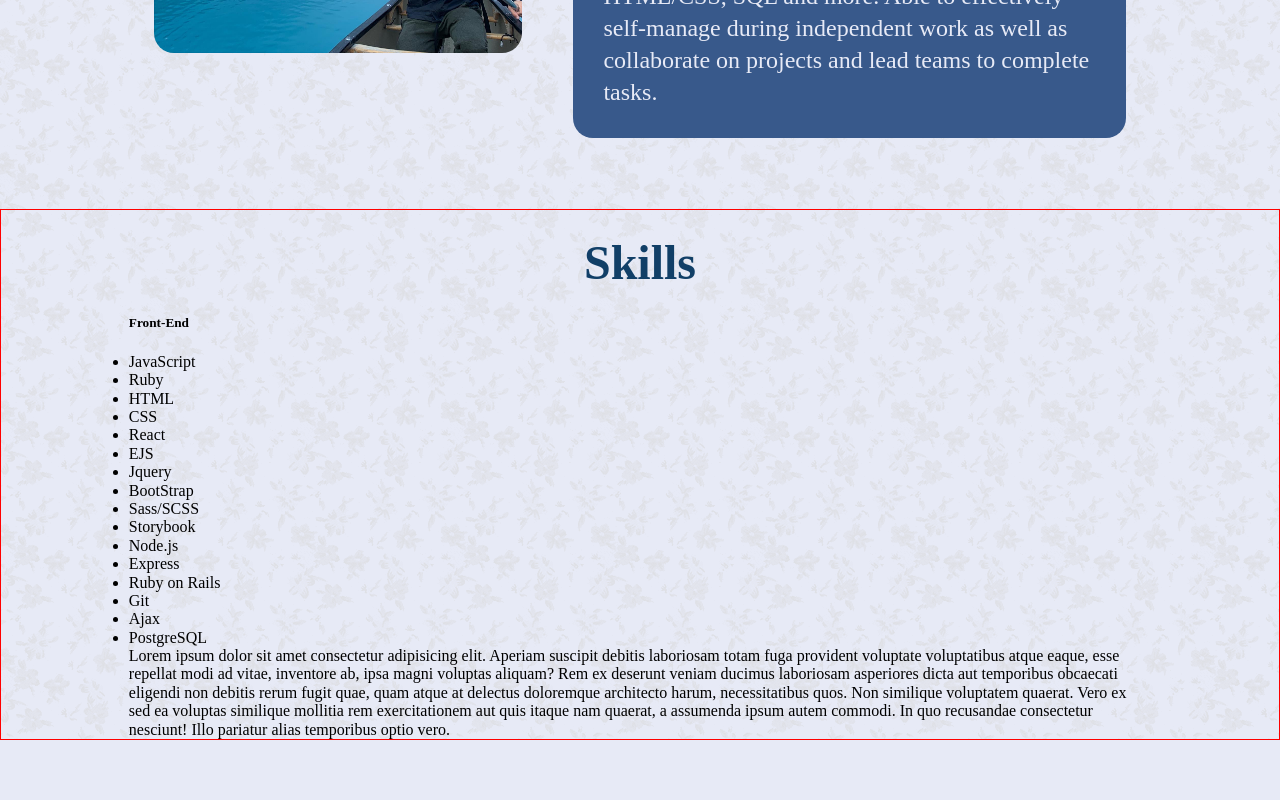
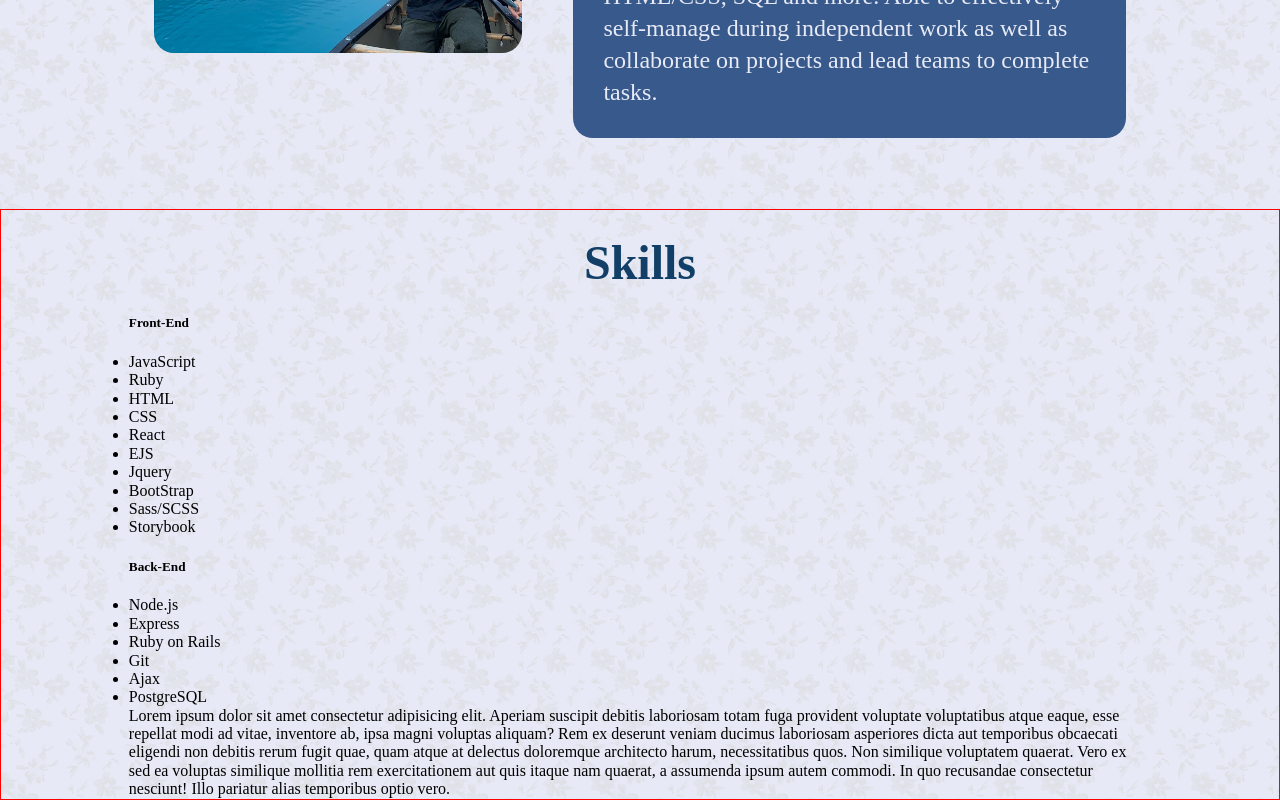
Before and after one commit to NealePT/nealetaylorcom, a React (Create React App) app in the folder react-site/: page / in a window 1280 px wide. Shown: the part 1246-2046 px from the top of the page. Before the commit the page ends 1986 px from the top, so only its background shows below. Built offline with nearby package versions, Linux system fonts and the light colour scheme.

Commit message:
add back end skills title

```diff
--- a/react-site/src/components/SkillsCard.jsx
+++ b/react-site/src/components/SkillsCard.jsx
@@ -19,6 +19,9 @@ export default function SkillsCard(props) {
         </ul>
       </div>
       <div className="backEndSkills">
+        <h5>
+          Back-End
+        </h5>
         <ul>
           <li>Node.js</li>
           <li>Express</li>
```
